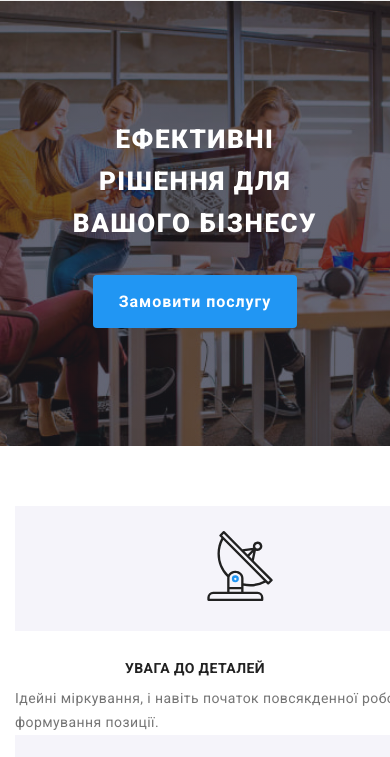
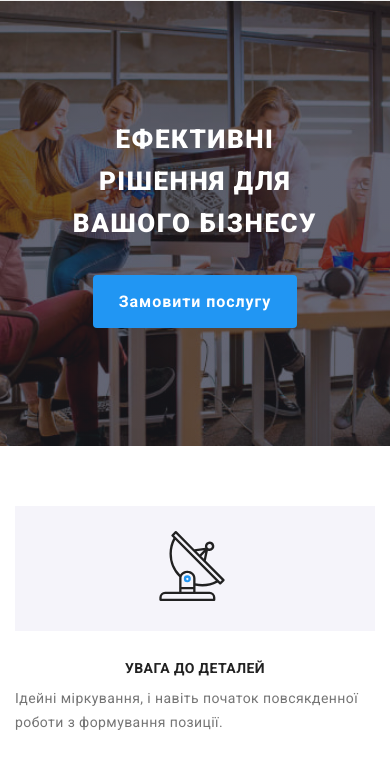
Before and after one commit to ksu555/goit-markup-hw-06, a plain HTML site: page index.html in a window 390 px wide. Shown: the part 65-822 px from the top of the page. Drawn offline with nearby package versions, Linux system fonts and the light colour scheme; files that its build step writes are made by us from their sources.

Commit message:
Update _advantage.scss

```diff
--- a/sass/pages/_advantage.scss
+++ b/sass/pages/_advantage.scss
@@ -34,9 +34,16 @@
                  width: calc((100% - 2*30px)/2);
 
          }
+                  @media screen and (max-width:480px) {
+                      margin-bottom: 30px;
+                  }
    }
 
     &__item{
+
+        @media screen and (max-width:480px) {
+                padding: 25px 142px;
+            }
         padding: 25px 190px;
         background-color: var(--button-color);
         display: block;
@@ -78,6 +85,10 @@
 
         min-width: 450px;
 
+        @media screen and (max-width:480px) {
+                min-width: 318px;
+            }
+
 
         @media screen and (min-width:768px) {
             min-width: 354px;
```
